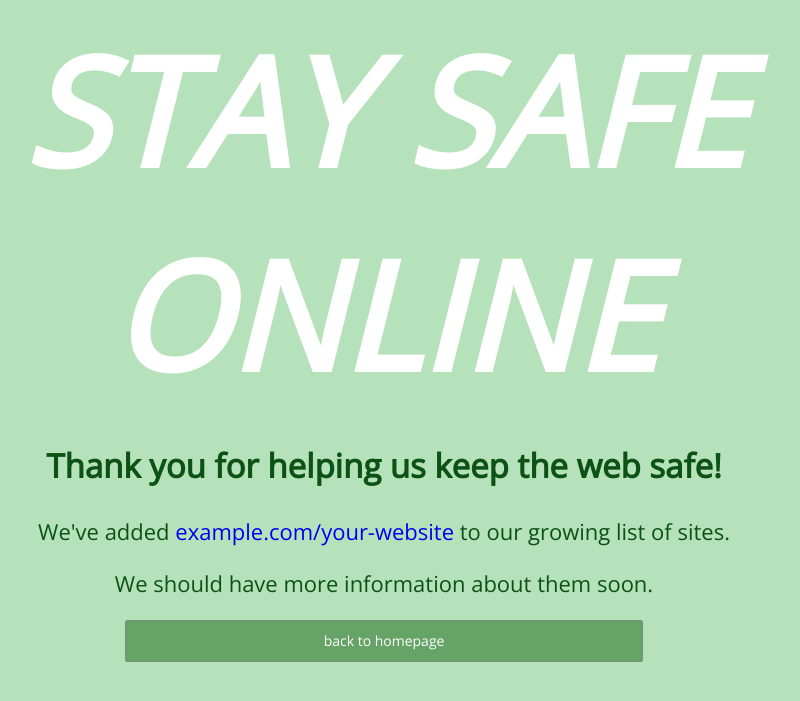
After one commit to john-kelly/two-factor-frenzy, a Django app: page /added/ in a window 1280 px wide. The commit adds this page. Shown: the top 701 px of the page, without its empty margins (256-1056 px from the left). Run offline with Django 3.2, Linux system fonts and the light colour scheme; parts of the project's set-up code (start-up, migrations or seed data) failed here and were passed over.

Commit message:
index and 'add site' landing pages for the api

```diff
--- /dev/null
+++ b/api/static/css/style.css
@@ -0,0 +1,110 @@
+/*
+ * MORE INFO PAGE
+ */
+
+body {
+    background-color: #B5E2BB;
+    font-family: 'Open Sans', sans-serif;
+}
+
+header {
+    text-align: center;
+    font-size: 150px;
+    font-weight: bolder;
+    color: #FFFFFF;
+}
+
+.wrapper {
+    width: 85%;
+    margin: 0 auto;
+    font-size: 22px;
+    color: #0C5215;
+}
+
+small {
+    font-weight: bold;
+    font-style: italic;
+}
+
+a {
+    text-decoration: none;
+}
+
+
+/*
+ * index page
+ */
+
+
+
+
+/*
+ * add site page
+ */
+
+#added {
+    text-align: center;
+}
+
+
+/*
+ * buttons
+ */
+
+#btn-container {
+    margin: 0 auto;
+    text-align: center;
+}
+
+.btn {
+    display: inline-block;
+    text-align: center;
+    font-size: 14px;
+    vertical-align: middle;
+    line-height: 40px;
+
+    outline: none;
+
+    width: 48%;
+    height: 40px;
+    margin-bottom: 10px;
+
+    cursor: pointer;
+
+    border: 1px solid;
+    border-color: #788E77;
+    border-radius: 2px;
+    color: #ffffff;
+}
+
+.btn-green {
+    background-color: #66A366;
+}
+
+.btn-green:hover {
+    background-color: #B5E2BB;
+}
+
+.btn-red {
+    background-color: #B14345;
+}
+
+.btn-red:hover {
+    background-color: #D36A66;
+}
+
+.btn-blue {
+    background-color: #789EC1;
+}
+
+.btn-blue:hover {
+    background-color: #91B8D8;
+}
+
+.wide{
+    width: 98%;
+}
+
+.btn:hover {
+    color: #333333;
+}
--- /dev/null
+++ b/api/templates/added.html
@@ -0,0 +1,41 @@
+<!DOCTYPE html>
+<html>
+    <head>
+        <title>Is It Safe?</title>
+
+        {% load staticfiles %}
+
+        <link href="{% static 'img/favicon.ico' %}" type="image/x-icon" rel="icon">
+        <link rel="stylesheet" type="text/css" href="{% static 'css/style.css' %}">
+        <link href='http://fonts.googleapis.com/css?family=Open+Sans' rel='stylesheet' type='text/css'>
+        <!-- Libraries. -->
+        <!-- <script src="/js/jquery/jquery.min.js"></script> -->
+
+    </head>
+
+    <body>
+        <header>
+            <i>STAY SAFE ONLINE</i>
+        </header>
+
+        <div class="wrapper">
+
+        <div id="added">
+            <h2>Thank you for helping us keep the web safe!</h2>
+            <p>
+                We've added <a href="{{add_site}}" targe="_blank">{{add_site}}</a> to our growing list of sites.
+            </p>
+            <p>
+                We should have more information about them soon.
+            </p>
+            <a href="/" class="btn btn-green">
+                back to homepage
+            </a>
+        </div>
+
+        </div>
+
+    </body>
+
+
+</html>
--- a/api/urls.py
+++ b/api/urls.py
@@ -11,5 +11,7 @@ router.register(r'organization', views.OrganizationViewSet)
 
 urlpatterns = patterns(
     '',
-    url(r'^', include(router.urls))
+    url(r'^$', views.index, name='index'),
+    url(r'^added/', views.added, name='added'),
+    url(r'^api/', include(router.urls))
 )
--- a/api/views.py
+++ b/api/views.py
@@ -1,4 +1,5 @@
 from django.http import HttpResponse
+from django.shortcuts import render
 
 from rest_framework import filters
 from rest_framework import viewsets
@@ -38,3 +39,29 @@ class OrganizationViewSet(viewsets.ReadOnlyModelViewSet):
         org_serializer = self.get_serializer(top_3, many=True)
 
         return Response(org_serializer.data)
+
+
+def index(request):
+    """View the index page.
+
+    Returns HttpResponse
+
+    """
+
+    return render(request, "index.html")
+
+
+def added(request):
+    """View the page after submitting a new site.
+
+    A new site can be submitted from the form here or from the extension.
+
+    Returns HttpResponse
+
+    """
+
+    add_site = 'example.com/your-website'
+
+    return render(request, "added.html", {
+        'add_site': add_site
+    })
--- a/two_factor_frenzy/settings.py
+++ b/two_factor_frenzy/settings.py
@@ -23,7 +23,7 @@ BASE_DIR = os.path.dirname(os.path.dirname(os.path.abspath(__file__)))
 SECRET_KEY = 'rtso#jq*m3x%qa-onyg&!i1^2agh@rq1f36&vyrfxo57v2k7()'
 
 # SECURITY WARNING: don't run with debug turned on in production!
-DEBUG = True
+DEBUG = False
 
 ALLOWED_HOSTS = []
 
```
Also changed, not shown: api/templates/index.html (+54 -1 lines), api/static/img/favicon.ico (added).
